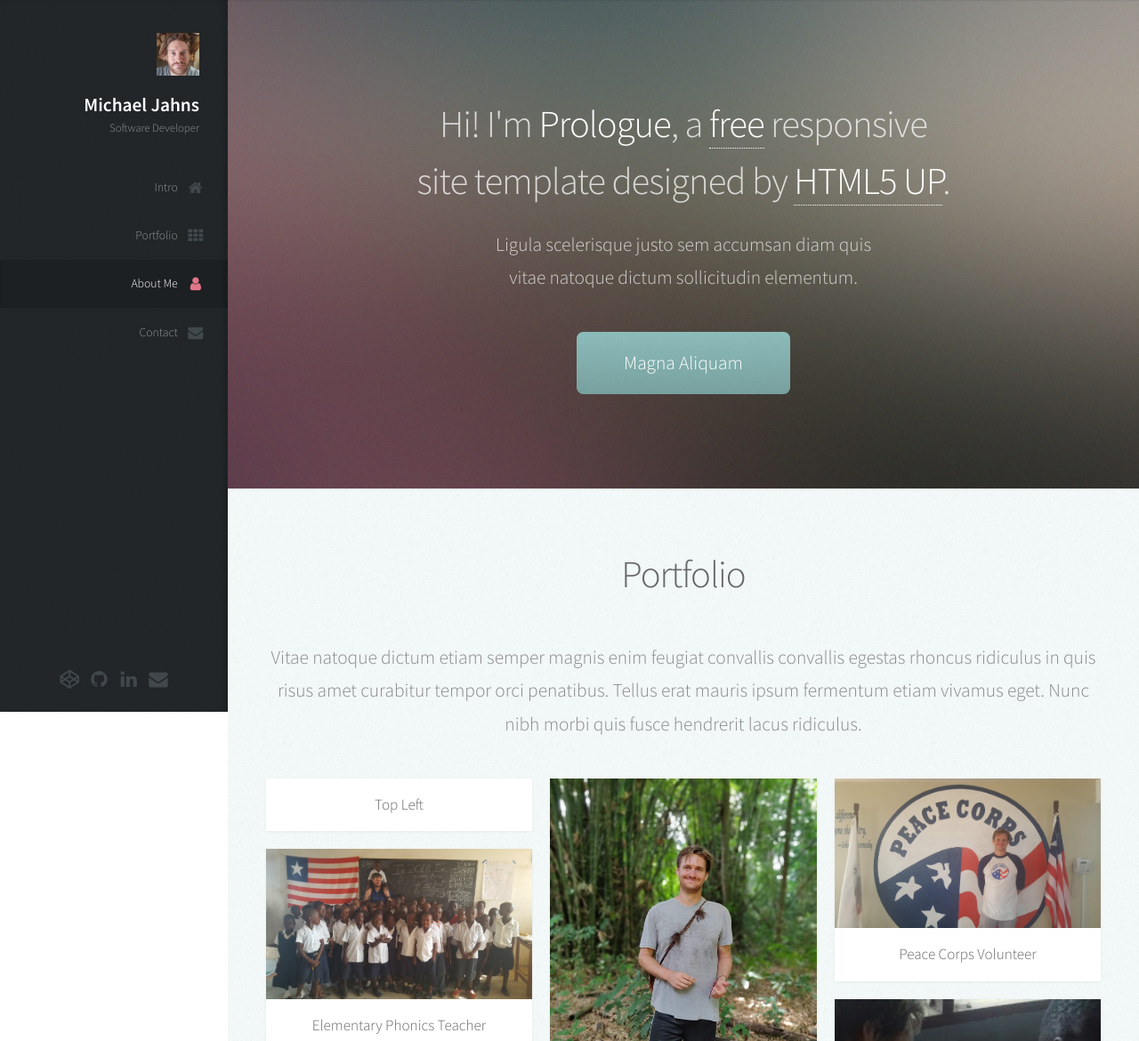
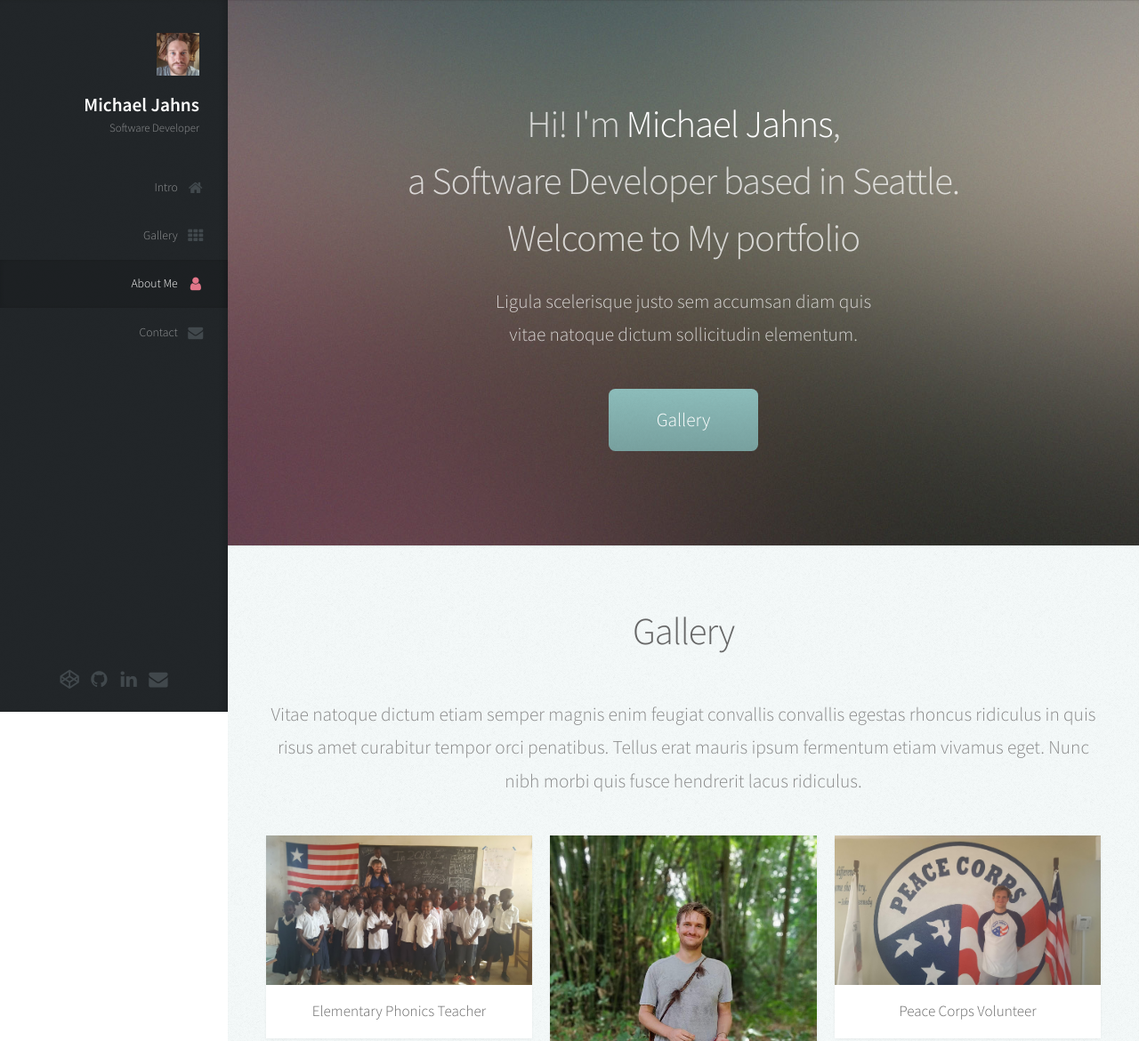
Before and after one commit to MichaelJahns/Portfolio, a plain HTML site: page index.html in a window 1280 px wide. Shown: the top 1170 px of the page at 89% size. Drawn offline with Linux system fonts and the light colour scheme.

Commit message:
Making Progress

```diff
--- a/index.html
+++ b/index.html
@@ -29,7 +29,7 @@
 						<nav id="nav">
 							<ul>
 								<li><a href="#top" id="top-link"><span class="icon fa-home">Intro</span></a></li>
-								<li><a href="#portfolio" id="portfolio-link"><span class="icon fa-th">Portfolio</span></a></li>
+								<li><a href="#portfolio" id="portfolio-link"><span class="icon fa-th">Gallery</span></a></li>
 								<li><a href="#about" id="about-link"><span class="icon fa-user">About Me</span></a></li>
 								<li><a href="#contact" id="contact-link"><span class="icon fa-envelope">Contact</span></a></li>
 							</ul>
@@ -60,14 +60,15 @@
 						<div class="container">
 
 							<header>
-								<h2 class="alt">Hi! I'm <strong>Prologue</strong>, a <a href="http://html5up.net/license">free</a> responsive<br />
-								site template designed by <a href="http://html5up.net">HTML5 UP</a>.</h2>
+								<h2 class="alt">Hi! I'm <strong>Michael Jahns</strong>, <br />
+								a Software Developer based in Seattle. <br />
+								Welcome to My portfolio </h2>
 								<p>Ligula scelerisque justo sem accumsan diam quis<br />
 								vitae natoque dictum sollicitudin elementum.</p>
 							</header>
 
 							<footer>
-								<a href="#portfolio" class="button scrolly">Magna Aliquam</a>
+								<a href="#portfolio" class="button scrolly">Gallery</a>
 							</footer>
 
 						</div>
@@ -78,7 +79,7 @@
 						<div class="container">
 
 							<header>
-								<h2>Portfolio</h2>
+								<h2>Gallery</h2>
 							</header>
 
 							<p>Vitae natoque dictum etiam semper magnis enim feugiat convallis convallis
@@ -89,15 +90,15 @@
 							<div class="row">
 								<div class="col-4 col-12-mobile">
 									<article class="item">
-										<a class="image fit"><img src="images/pic06.jpg" alt="" /></a>
+										<a class="image fit"><img src="images/pic03.jpg" alt="" /></a>
 										<header>
-											<h3>Top Left</h3>
+											<h3>Elementary Phonics Teacher</h3>
 										</header>
 									</article>
 									<article class="item">
-										<a class="image fit"><img src="images/pic03.jpg" alt="" /></a>
+										<a class="image fit"><img src="images/pic06.jpg" alt="" /></a>
 										<header>
-											<h3>Elementary Phonics Teacher</h3>
+											<h3>Malaria Prevention</h3>
 										</header>
 									</article>
 								</div>
@@ -111,7 +112,7 @@
 									<article class="item">
 										<a class="image fit"><img src="images/pic02.JPG" alt="" /></a>
 										<header>
-											<h3>Bottom</h3>
+											<h3>Elephants</h3>
 										</header>
 									</article>
 								</div>
```
Also changed, not shown: images/pic06.jpg (added).
